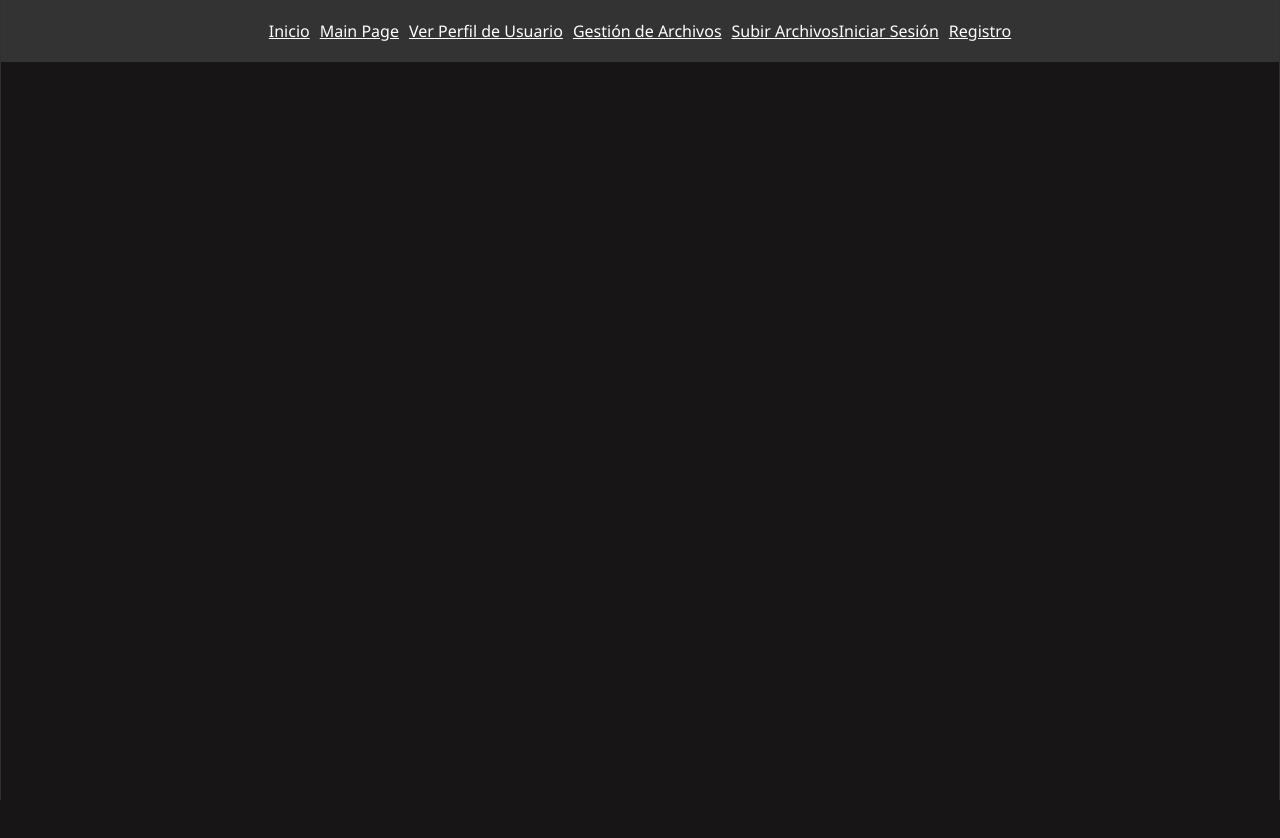
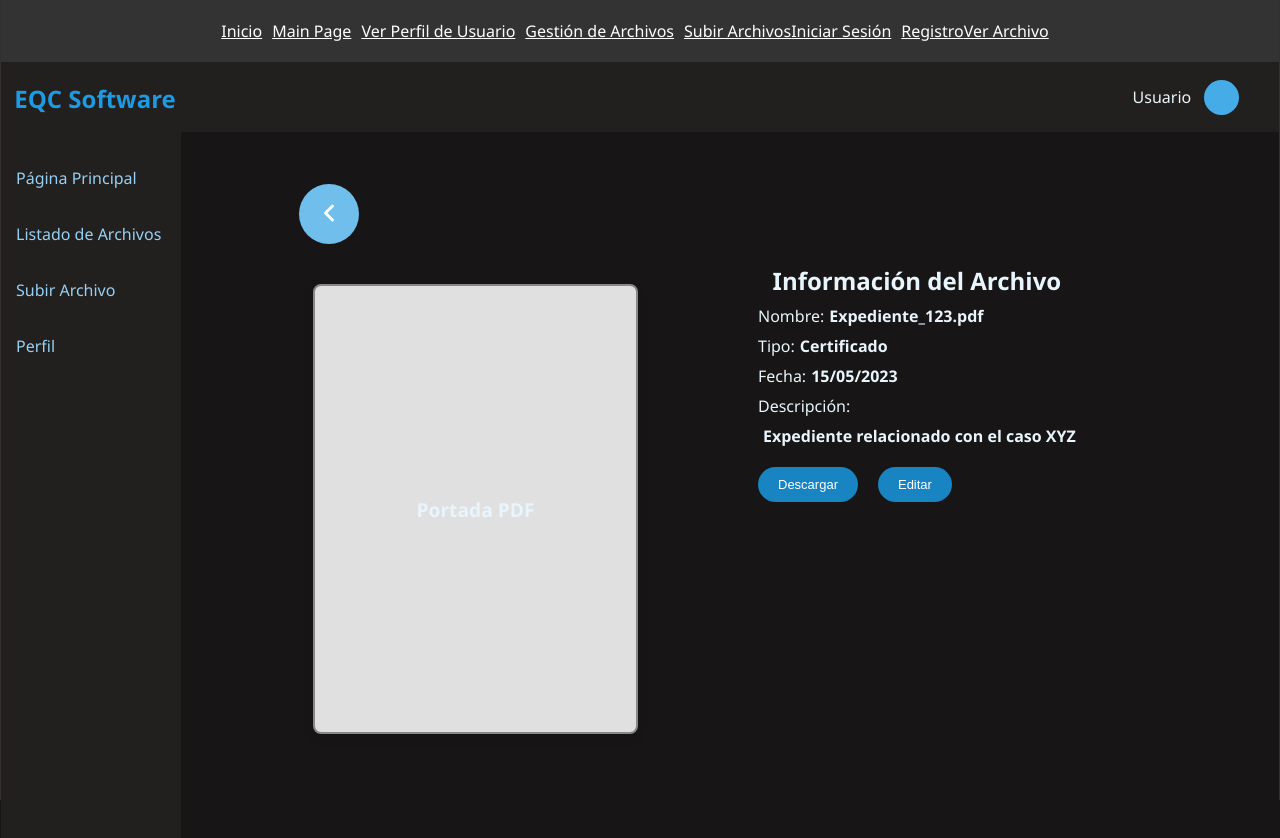
Before and after one commit to Dieg0Naveja1781/EqC-SEIP-SGE, a React (Vite) app in the folder frontend/: page /archive_view in a window 1280 px wide. Shown: the top 838 px of the page. Before the commit the page ends 800 px from the top, so only its background shows below. Built offline with nearby package versions, Linux system fonts and the light colour scheme; no server answers.

Commit message:
(feat) -> Se creó el componente para la visualización de archivos

```diff
--- a/frontend/src/App.jsx
+++ b/frontend/src/App.jsx
@@ -5,6 +5,7 @@ import { MainPage } from './modules/main';
 import { SubirDoc } from './modules/upload-files/SubirDoc';
 import Login from "./modules/auth/login/Login";
 import Register from "./modules/auth/create_account/Register";
+import { ArchiveView } from "./shared/components/ArchiveView";
 
 function App() {
   return (
@@ -31,6 +32,9 @@ function App() {
         <Link to="/register" style={{ color: "white" }}>
           Registro
         </Link>
+        <Link to="/archive_view" style={{ color: "white", marginRight: "10px" }}>
+          Ver Archivo
+        </Link>
       </nav>
 
       <Routes>
@@ -44,6 +48,7 @@ function App() {
         <Route path="/subir_doc" element={<SubirDoc />} />
         <Route path="/login" element={<Login />} />
         <Route path="/register" element={<Register />} />
+        <Route path="/archive_view" element={<ArchiveView />} />
       </Routes>
     </BrowserRouter>
   );
--- /dev/null
+++ b/frontend/src/shared/components/ArchiveView.jsx
@@ -0,0 +1,36 @@
+import React from 'react';
+import { useNavigate } from 'react-router-dom';
+import "./Styles/ArchiveView.css";
+import { DashboardLayout } from "./DashboardLayout";
+
+export function ArchiveView() {
+    const navigate = useNavigate();
+    return (
+        <DashboardLayout>
+            <div className="archive-view-container">
+                <div>
+                    <button className="regreso" onClick={() => navigate(-1)}>
+                        <svg width="28" height="28" viewBox="0 0 24 24" fill="none" xmlns="http://www.w3.org/2000/svg">
+                          <path d="M15 18L9 12L15 6" stroke="#fff" strokeWidth="2.5" strokeLinecap="round" strokeLinejoin="round"/>
+                        </svg>
+                    </button>
+                    <div className="visible">
+                        <div className="vista-pdf">Portada PDF</div>
+                        <div className="info-archivo">
+                            <h3>Información del Archivo</h3>
+                            <p>Nombre: <strong>Expediente_123.pdf</strong></p>
+                            <p>Tipo: <strong>Certificado</strong></p>
+                            <p>Fecha: <strong>15/05/2023</strong></p>
+                            <p>Descripción:</p>
+                            <p><strong>Expediente relacionado con el caso XYZ</strong></p>
+                            <div className="botones">
+                                <button className="descargar">Descargar</button>
+                                <button className="editar">Editar</button>
+                            </div>
+                        </div>
+                    </div>
+                </div>
+            </div>
+        </DashboardLayout>
+    );
+}
--- /dev/null
+++ b/frontend/src/shared/components/Styles/ArchiveView.css
@@ -0,0 +1,76 @@
+.vista-pdf {
+  width: 325px;
+  height: 450px;
+  background: #e0e0e0;
+  border: 2px solid #888;
+  border-radius: 8px;
+  display: flex;
+  align-items: center;
+  justify-content: center;
+  font-weight: bold;
+  font-size: 1.2rem;
+  margin: 20px 0;
+  box-shadow: 0 4px 12px rgba(0,0,0,0.08);
+  display: flex;
+  flex-direction: column;
+  margin-left: 100px;
+}
+
+.archive-view-container {
+  display: flex;
+  flex-direction: row;
+  align-items: flex-start;
+  gap: 40px;
+  position: relative;
+}
+
+.info-archivo {
+  min-width: 300px;
+  margin-left: 100px;
+  gap: 40px;
+}
+
+.regreso {
+  width: 60px;
+  height: 60px;
+  background-size: contain;
+  border: none;
+  cursor: pointer;
+  margin: 20px;
+  background-color: #6fbeec;
+  margin-right: 650px;
+}
+
+.visible {
+  display: flex;
+  flex-direction: row;
+  gap: 20px;
+
+}
+
+p {
+  margin: 8px 0;
+  display: flex;
+  justify-content: flex-start;
+}
+
+.descargar, .editar {
+  gap: 15px;
+  padding: 10px 20px;
+  font-size: 13px;
+}
+
+.botones {
+  display: flex;
+  flex-direction: row;
+  gap: 20px;
+  margin-top: 20px;
+}
+
+h3 {
+  font-size: 24px;
+}
+
+strong {
+  margin-left: 5px;
+}
```
